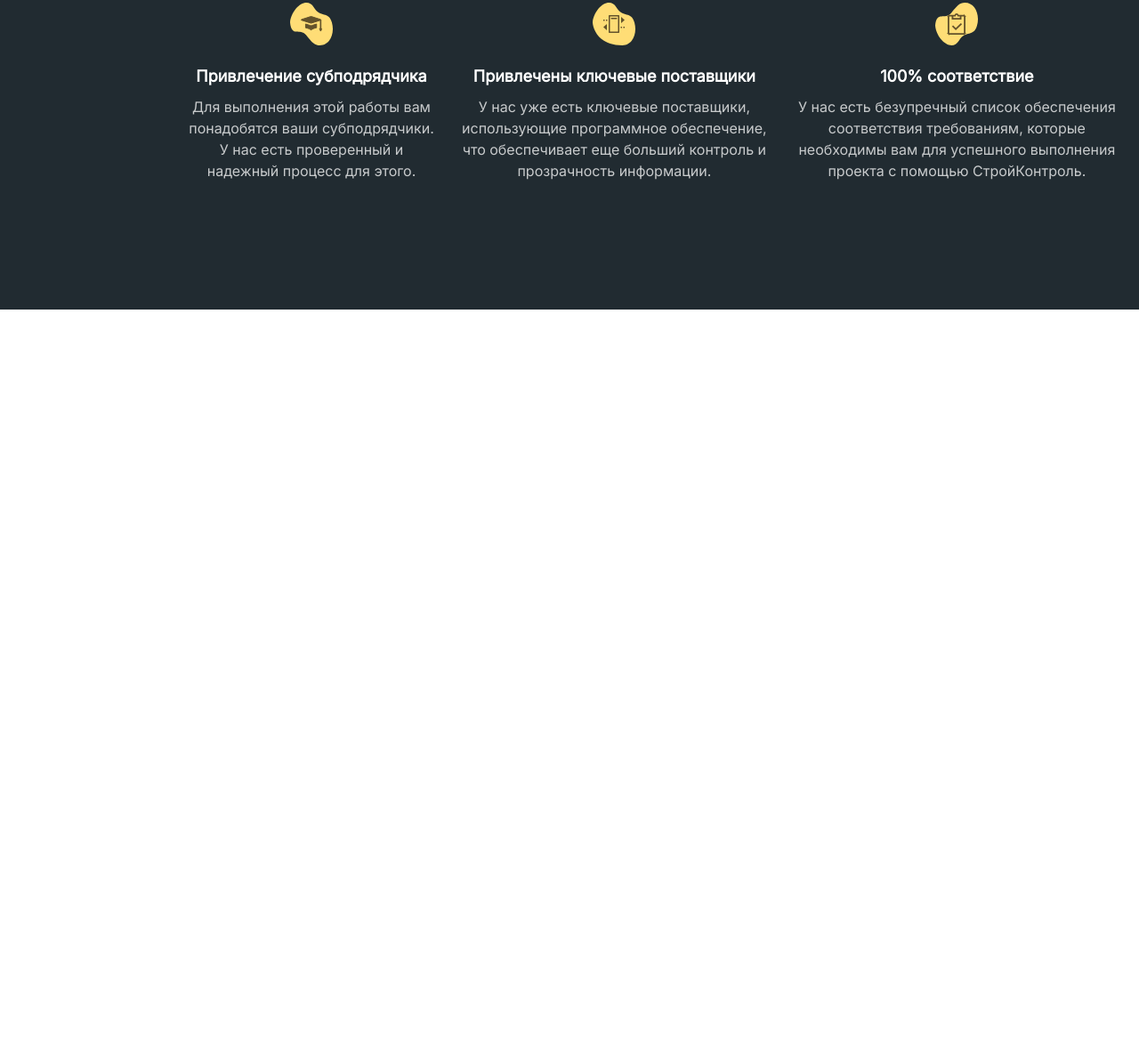
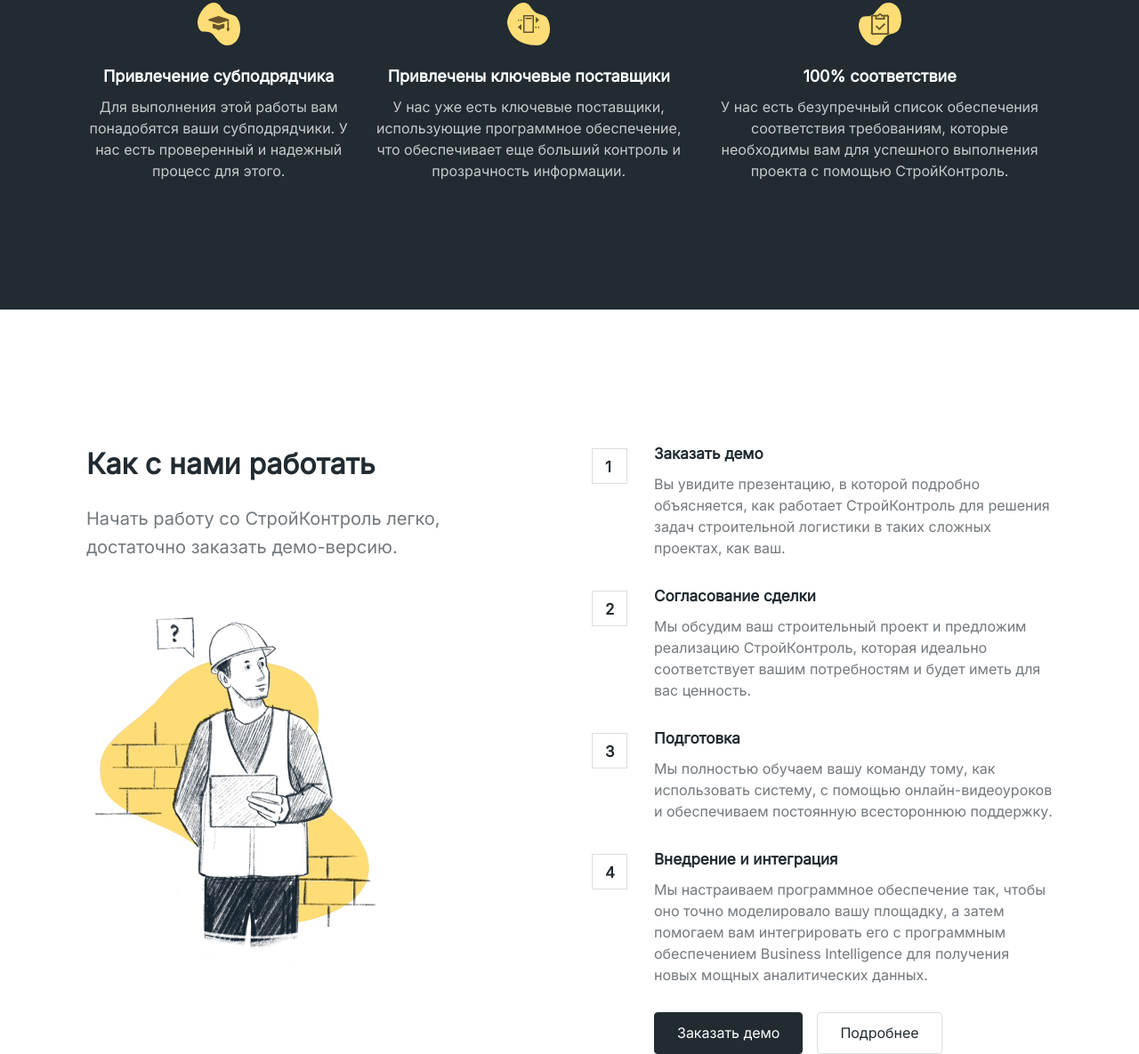
Before and after one commit to stavbers/building-control__lending, a website: page app/index.html in a window 1280 px wide. Shown: the part 6814-7999 px from the top of the page at 89% size. Before the commit the page ends 7162 px from the top, so only its background shows below. Drawn offline with Linux system fonts and the light colour scheme.

Commit message:
add screen7 - html, scss, img

```diff
--- a/app/index.html
+++ b/app/index.html
@@ -372,6 +372,46 @@
     </div>
   </div>
 </section>
+      <section class="screen7">
+  <div class="container">
+    <div class="screen7-wrp">
+      <div class="screen7__left">
+        <h2 class="screen7__title">Как с нами работать</h2>
+        <p class="screen7__descr">Начать работу со СтройКонтроль легко, достаточно заказать демо-версию.</p>
+        <picture>
+          <source srcset="img/screen7.avif" type="image/avif">
+          <source srcset="img/screen7.webp" type="image/webp">
+          <img loading="lazy" src="img/screen7.png" class="screen7__image" width="336" height="392"  alt="screen7 pics">
+        </picture>
+      </div>
+      <div class="screen7__right">
+        <ul class="screen7__list">
+          <li class="screen7__item">
+
+            <h3 class="screen7__subtitle"><span>1</span>Заказать демо</h3>
+            <p class="screen7__text">Вы увидите презентацию, в которой подробно объясняется, как работает СтройКонтроль для решения задач строительной логистики в таких сложных проектах, как ваш.</p>
+          </li>
+          <li class="screen7__item">
+            <h3 class="screen7__subtitle"><span>2</span>Согласование сделки</h3>
+            <p class="screen7__text">Мы обсудим ваш строительный проект и предложим реализацию СтройКонтроль, которая идеально соответствует вашим потребностям и будет иметь для вас ценность.</p>
+          </li>
+          <li class="screen7__item">
+            <h3 class="screen7__subtitle"><span>3</span>Подготовка</h3>
+            <p class="screen7__text">Мы полностью обучаем вашу команду тому, как использовать систему, с помощью онлайн-видеоуроков и обеспечиваем постоянную всестороннюю поддержку.</p>
+          </li>
+          <li class="screen7__item">
+            <h3 class="screen7__subtitle"><span>4</span>Внедрение и интеграция</h3>
+            <p class="screen7__text">Мы настраиваем программное обеспечение так, чтобы оно точно моделировало вашу площадку, а затем помогаем вам интегрировать его с программным обеспечением Business Intelligence для получения новых мощных аналитических данных.</p>
+          </li>
+        </ul>
+        <div class="screen7__action">
+          <a href="#" class="screen7__link screen7__link_active">Заказать демо</a>
+          <a href="#" class="screen7__link">Подробнее</a>
+        </div>
+      </div>
+    </div>
+  </div>
+</section>
     </main>
 
     <footer class="footer">
--- a/src/scss/components/_screen6.scss
+++ b/src/scss/components/_screen6.scss
@@ -4,11 +4,11 @@
   background-color: #212B31;
   padding-top: 140px;
   padding-bottom: 120px;
-  padding-left: 190px;
+  // padding-left: 190px;
   color: #fff;
 
   &__info {
-   max-width: 550px;
+   max-width: 630px;
   }
 
   &__title {
--- /dev/null
+++ b/src/scss/components/_screen7.scss
@@ -0,0 +1,86 @@
+.screen7 {
+  padding-top: 150px;
+  &-wrp {
+    display: flex;
+    justify-content: space-between;
+  }
+  &__left {
+    // margin-right: 45px;
+    width: 462px;
+  }
+
+  &__title {
+    @include mp0;
+    font-size: 32px;
+    line-height: 48px;
+    color: $titleColor;
+    margin-bottom: 21px;
+  }
+
+  &__descr {
+    @include mp0;
+    font-size: 20px;
+    line-height: 32px;
+    color: $textColor;
+    margin-bottom: 60px;
+  }
+
+  &__image {
+
+  }
+
+  &__right {
+    max-width: 448px;
+  }
+
+  &__list {
+    @include mp0;
+    @include liststyle;
+  }
+
+  &__item {
+  }
+
+  &__subtitle {
+    @include mp0;
+    position: relative;
+    font-size: 17px;
+    line-height: 24px;
+    color: $titleColor;
+    margin-bottom: 10px;
+    & span {
+      position: absolute;
+      top: 6px;
+      left: -70px;
+      width: 40px;
+      height: 40px;
+      padding: 8px 16px 10px 14px;
+      border: 1px solid #DADEDF;
+    }
+  }
+
+  &__text {
+    @include mp0;
+    font-size: 16px;
+    line-height: 24px;
+    color: $textColor;
+    margin-bottom: 30px;
+  }
+
+  &__action {
+    display: flex;
+  }
+
+  &__link {
+    margin-right: 16px;
+    padding: 13px 25px;
+    border: 1px solid #DADEDF;
+    border-radius: 4px;
+    color: $titleColor;
+    &_active {
+      color: #fff;
+      border: 1px solid $titleColor;
+      background-color: $btnColor;
+    }
+  }
+}
--- a/src/scss/main.scss
+++ b/src/scss/main.scss
@@ -16,3 +16,4 @@
 @import "./components/screen5";
 @import "./components/solid-block";
 @import "./components/screen6";
+@import "./components/screen7";
```
Also changed, not shown: src/index.html (+1 -0 lines), src/partials/screen7.html (added, +40 -0 lines), app/css/main.css, app/img/Rectangle.avif (added), app/img/Rectangle.png (added), app/img/Rectangle.webp (added), app/img/screen7.avif (added), app/img/screen7.png (added), app/img/screen7.webp (added), app/img/svg/screen7.avif (added), app/img/svg/screen7.png (added), app/img/svg/screen7.webp (added), src/img/screen7.png (added), 1 other file.
